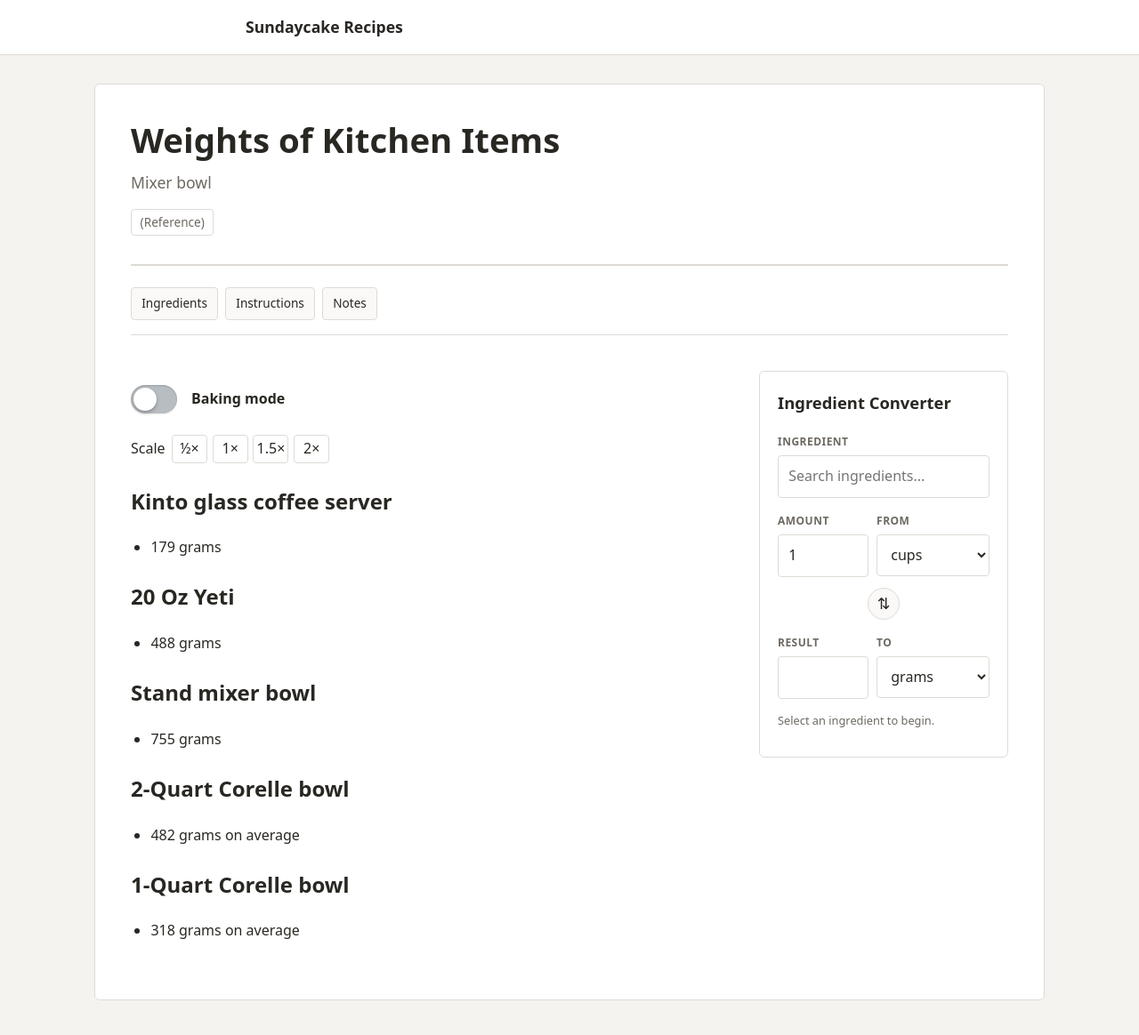
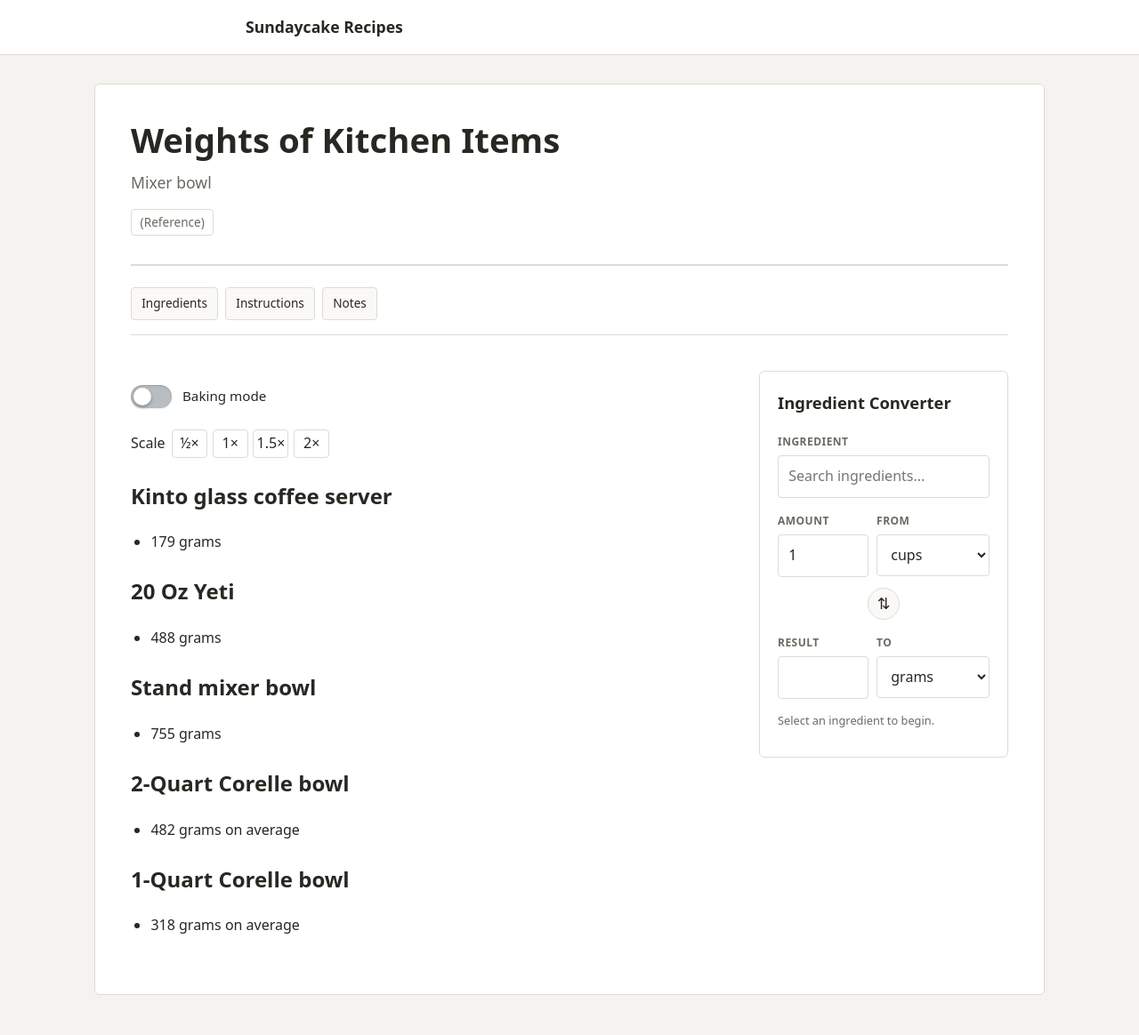
Before and after one commit to sundaycake/recipes, a Jekyll site: the page built from _recipes/-weights-of-kitchen-items.md, in a window 1280 px wide and 1189 px high. Shown: the top 1164 px of the window at 89% size. Built offline with Jekyll 4.4.1, drawn with Linux system fonts in a browser that asks for light colours.

Commit message:
Update style.css

```diff
--- a/assets/css/style.css
+++ b/assets/css/style.css
@@ -1108,20 +1108,26 @@ a:hover {
 
 
 /* --------------------------------------------------
-   Baking Mode Toggle Switch
+   Baking mode toggle
    -------------------------------------------------- */
 
 .recipe-baking-mode {
   display: flex;
-  justify-content: flex-start;
   align-items: center;
-  gap: 1rem;
+  gap: 0.75rem;
   margin: 1rem 0 1.5rem 0;
 }
 
 .baking-mode-label {
-  font-weight: 600;
+  font-size: 0.95rem;
+  font-weight: 500;
   color: var(--text);
+}
+
+.baking-mode-status {
+  font-size: 0.85rem;
+  color: var(--muted);
+  margin-left: 0.5rem;
 }
 
 .baking-mode-toggle {
@@ -1130,8 +1136,8 @@ a:hover {
   border: 0;
   padding: 0;
   margin: 0;
-  width: 52px;
-  height: 32px;
+  width: 46px;
+  height: 26px;
   background: transparent;
   cursor: pointer;
 }
@@ -1139,8 +1145,8 @@ a:hover {
 .baking-mode-toggle-track {
   position: relative;
   display: block;
-  width: 52px;
-  height: 32px;
+  width: 46px;
+  height: 26px;
   border-radius: 999px;
   background: #b8bdc2;
   box-shadow:
@@ -1155,8 +1161,8 @@ a:hover {
   position: absolute;
   top: 3px;
   left: 3px;
-  width: 26px;
-  height: 26px;
+  width: 20px;
+  height: 20px;
   border-radius: 50%;
   background: #fff;
   box-shadow:
@@ -1199,7 +1205,7 @@ a:hover {
   outline-offset: 3px;
 }
 
-/* Accessibility: Reduced Motion */
+/* Respect reduced-motion preferences */
 
 @media (prefers-reduced-motion: reduce) {
   .baking-mode-toggle-track,
```
